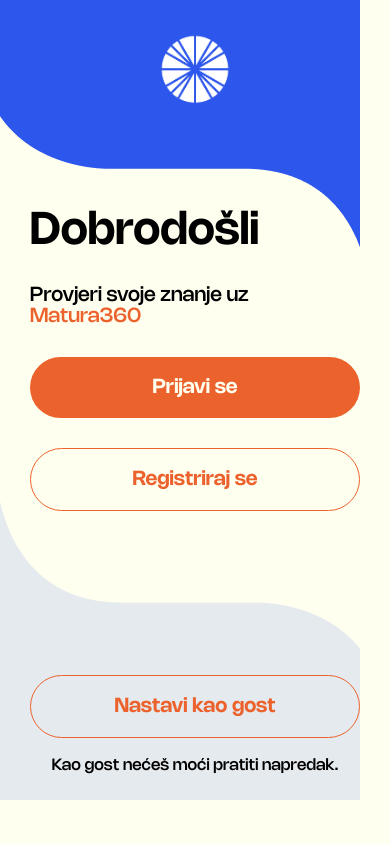
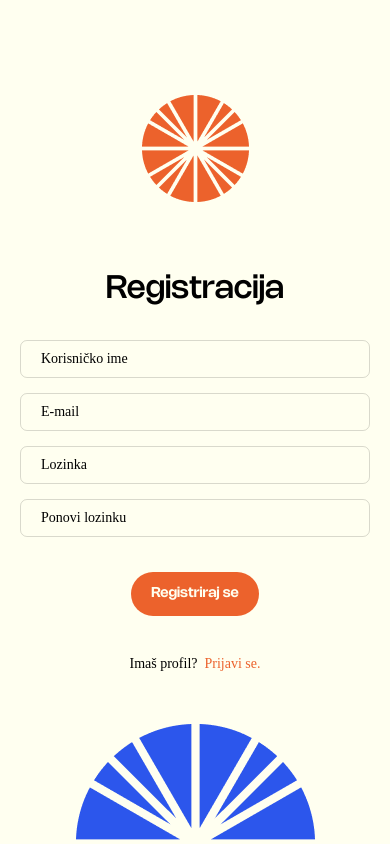
Before and after one commit to Zack1808/matura360, a React Native app: screen / in a window 390 px wide. Built offline with nearby package versions, Linux system fonts and the light colour scheme; a web font is replaced by a local one.

Commit message:
Added the Registration Screen

```diff
--- a/App.tsx
+++ b/App.tsx
@@ -3,7 +3,8 @@
 
 import { store } from "./src/redux/store";
 
-import StartScreen from "./src/pages/StartScreen";
+// import StartScreen from "./src/pages/StartScreen";
+import Register from "./src/pages/Register";
 
 export default function App() {
   const [loadedFont, fontError] = useFonts({
@@ -15,7 +16,8 @@
 
   return (
     <Provider store={store}>
-      <StartScreen />
+      <Register />
+      {/* <StartScreen /> */}
     </Provider>
   );
 }
--- a/package.json
+++ b/package.json
@@ -13,11 +13,11 @@
     "@react-navigation/native-stack": "^6.9.26",
     "@reduxjs/toolkit": "^2.2.4",
     "@types/react-redux": "^7.1.33",
-    "expo": "~51.0.6",
+    "expo": "~51.0.11",
     "expo-status-bar": "~1.12.1",
     "firebase": "^10.11.1",
     "react": "18.2.0",
-    "react-native": "0.74.1",
+    "react-native": "0.74.2",
     "react-native-dotenv": "^3.4.11",
     "react-native-safe-area-context": "4.10.1",
     "react-native-screens": "3.31.1",
--- a/src/components/Button.tsx
+++ b/src/components/Button.tsx
@@ -1,19 +1,7 @@
-import {
-  Text,
-  TouchableOpacity,
-  StyleSheet,
-  StyleProp,
-  ViewStyle,
-} from "react-native";
+import { Text, TouchableOpacity, StyleSheet } from "react-native";
 import React from "react";
 
-interface ButtonProps {
-  children?: string;
-  onPress?: () => void;
-  primary?: boolean;
-  secondary?: boolean;
-  style?: StyleProp<ViewStyle>;
-}
+import { ButtonProps } from "../interfaces/components";
 
 const Button: React.FC<ButtonProps> = ({
   children,
@@ -38,6 +26,7 @@
           styles.buttonText,
           primary && styles.buttonTextPrimary,
           secondary && styles.buttonTextSecondary,
+          style,
         ]}
       >
         {children}
@@ -48,27 +37,30 @@
 
 const styles = StyleSheet.create({
   primary: {
-    padding: 20,
+    paddingVertical: 15,
+    paddingHorizontal: 20,
     alignItems: "center",
     borderRadius: 50,
     backgroundColor: "#EC622C",
   },
   secondary: {
-    padding: 20,
+    paddingVertical: 15,
+    paddingHorizontal: 20,
     alignItems: "center",
     borderRadius: 50,
     borderWidth: 1,
     borderColor: "#EC622C",
   },
   buttonText: {
-    fontFamily: "nohemiSemiBold",
-    fontSize: 20,
+    fontFamily: "nohemi",
   },
   buttonTextPrimary: {
     color: "#FFFFF0",
+    fontFamily: "nohemiSemiBold",
   },
   buttonTextSecondary: {
     color: "#EC622C",
+    fontFamily: "nohemiSemiBold",
   },
 });
 
--- /dev/null
+++ b/src/interfaces/components.ts
@@ -0,0 +1,10 @@
+import React from "react";
+import { ViewStyle, StyleProp, TextStyle } from "react-native";
+
+export interface ButtonProps {
+  children?: React.ReactNode;
+  onPress?: () => void;
+  primary?: boolean;
+  secondary?: boolean;
+  style?: StyleProp<TextStyle | ViewStyle>;
+}
--- /dev/null
+++ b/src/pages/Register.tsx
@@ -0,0 +1,111 @@
+import {
+  SafeAreaView,
+  Image,
+  View,
+  Text,
+  StyleSheet,
+  TextInput,
+  KeyboardAvoidingView,
+  Platform,
+  Keyboard,
+} from "react-native";
+import React, { useState, useEffect } from "react";
+
+import Button from "../components/Button";
+
+const Register = () => {
+  const [keyboardHeight, setKeyboardHeight] = useState<number>(0);
+
+  useEffect(() => {
+    const keyboardDidShow = Keyboard.addListener("keyboardDidShow", (event) => {
+      setKeyboardHeight(-event.endCoordinates.height);
+    });
+
+    const keyboardDidHide = Keyboard.addListener("keyboardDidHide", (event) => {
+      setKeyboardHeight(0);
+    });
+
+    return () => {
+      keyboardDidHide.remove();
+      keyboardDidShow.remove();
+    };
+  }, []);
+
+  return (
+    <SafeAreaView style={styles.container}>
+      <KeyboardAvoidingView
+        style={styles.container}
+        behavior={Platform.OS === "ios" ? "padding" : "height"}
+      >
+        <Image
+          source={require("../../assets/imgs/background2.png")}
+          style={[styles.backgroundImage, { bottom: keyboardHeight }]}
+        />
+        <Text style={styles.title}>Registracija</Text>
+        <View style={styles.inputContainer}>
+          <TextInput style={styles.input} placeholder="Korisničko ime" />
+          <TextInput style={styles.input} placeholder="E-mail" />
+          <TextInput style={styles.input} placeholder="Lozinka" />
+          <TextInput style={styles.input} placeholder="Ponovi lozinku" />
+        </View>
+        <View style={styles.buttonContainer}>
+          <Button primary>Registriraj se</Button>
+          <View style={{ flexDirection: "row" }}>
+            <Text
+              style={{
+                fontFamily: "nohemi",
+              }}
+            >
+              Imaš profil?{" "}
+            </Text>
+            <Button style={styles.buttonText}> Prijavi se.</Button>
+          </View>
+        </View>
+      </KeyboardAvoidingView>
+    </SafeAreaView>
+  );
+};
+
+const styles = StyleSheet.create({
+  container: {
+    flex: 1,
+    backgroundColor: "#FFFFF0",
+    position: "relative",
+    alignItems: "center",
+    width: "100%",
+    gap: 35,
+  },
+  backgroundImage: {
+    flex: 1,
+    position: "absolute",
+    zIndex: -1,
+  },
+  title: {
+    marginTop: "70%",
+    fontSize: 32,
+    fontFamily: "nohemiMedium",
+  },
+  inputContainer: {
+    width: "100%",
+    paddingHorizontal: 20,
+    gap: 15,
+  },
+  input: {
+    borderColor: "rgba(0, 0, 0, .15)",
+    borderWidth: 1,
+    fontFamily: "nohemi",
+    width: "100%",
+    borderRadius: 7,
+    paddingHorizontal: 20,
+    paddingVertical: 10,
+  },
+  buttonContainer: {
+    gap: 40,
+    alignItems: "center",
+  },
+  buttonText: {
+    color: "#EC622C",
+  },
+});
+
+export default Register;
```
Also changed, not shown: firebaseConfig.ts (+6 -7 lines), assets/imgs/background2.png (added), 1 other file (tests, documents, lock files or other folders).
